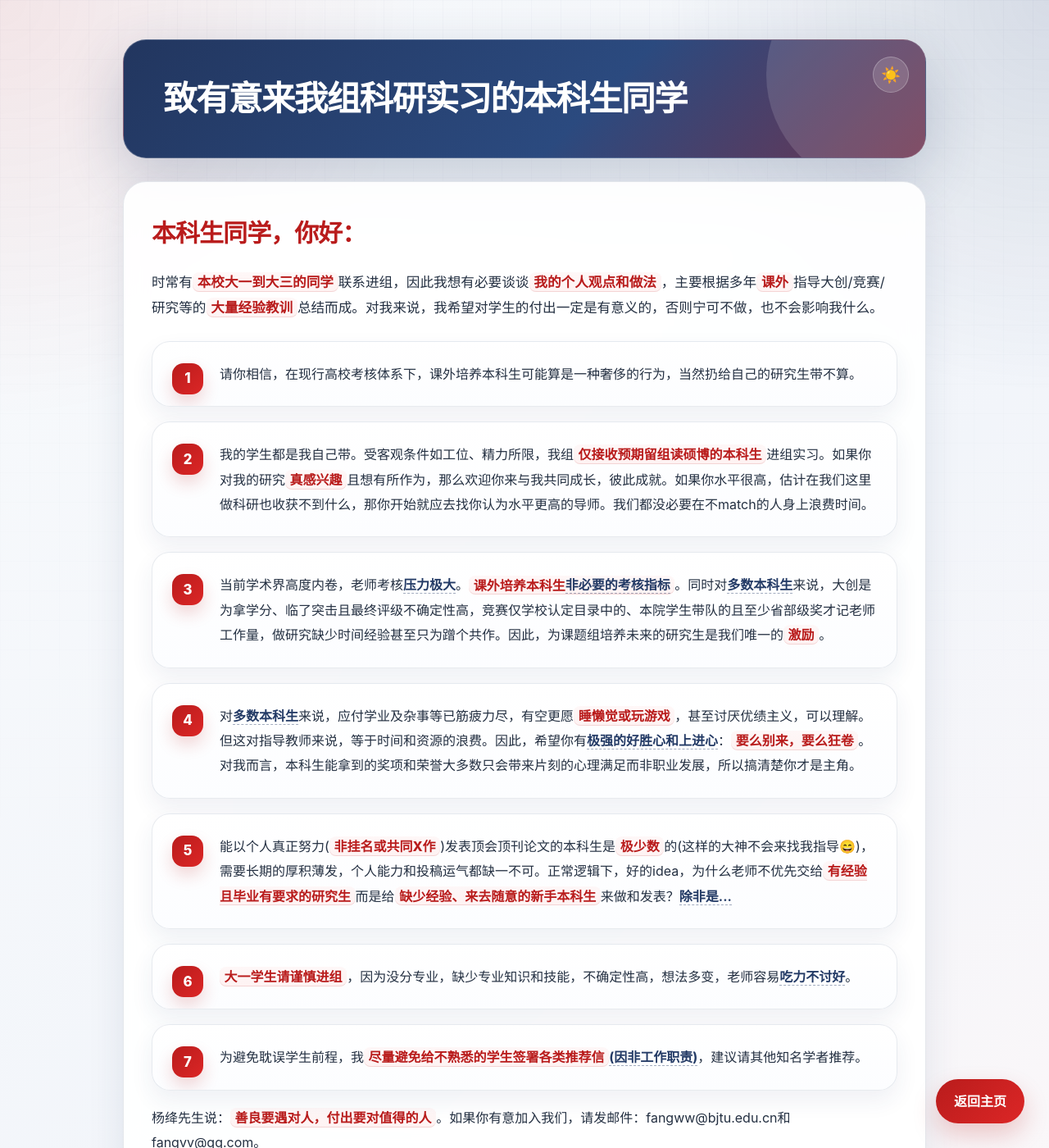
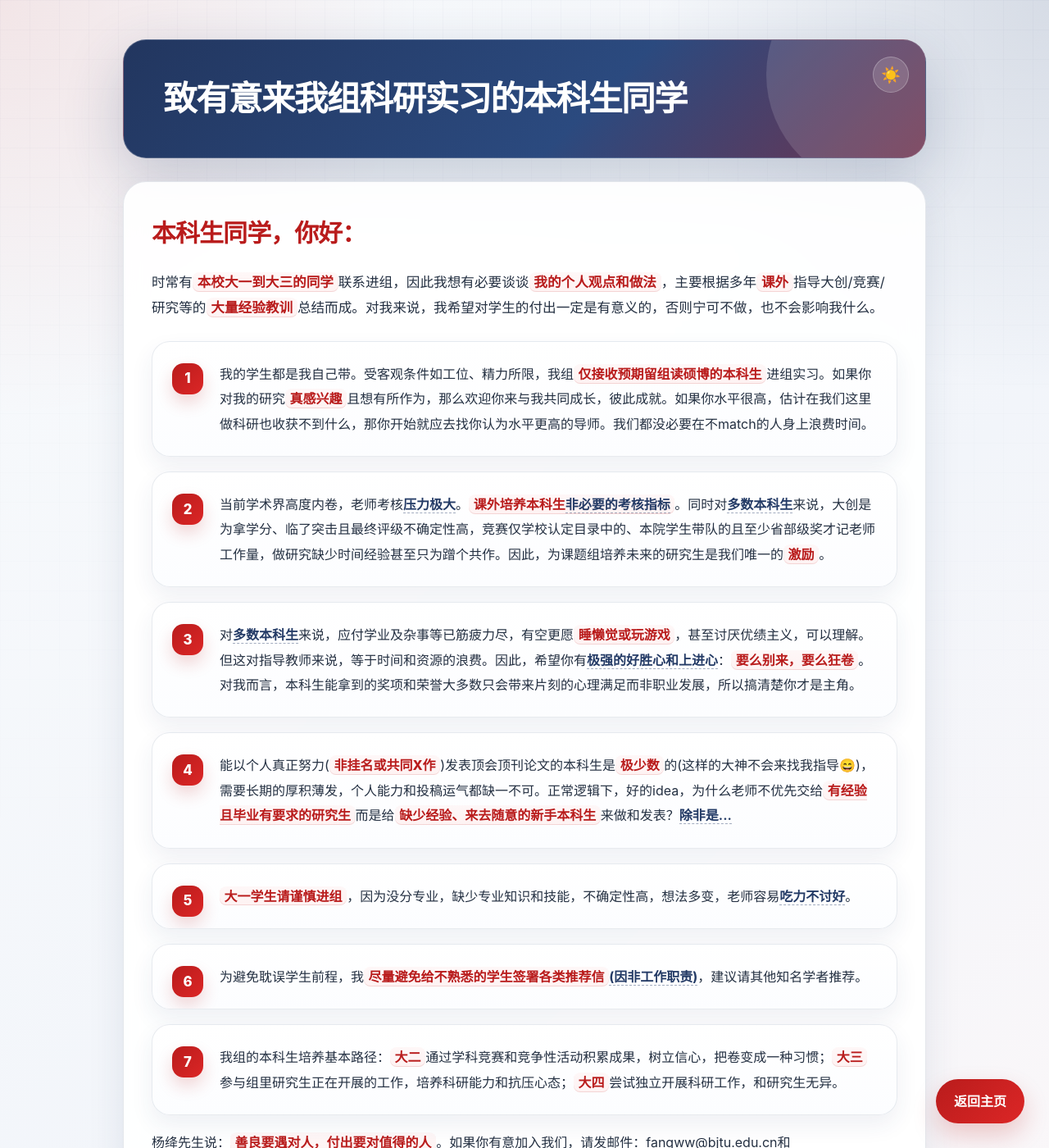
Before and after one commit to fangvv/Homepage, a Jekyll site: the page faq.html, which Jekyll copies as it is, in a window 1280 px wide and 1400 px high. Shown: the whole window at 82% size. Built offline with Jekyll 4.4.1, drawn with Linux system fonts in a browser that asks for light colours; comment, search, counter and statistics services are not loaded.

Commit message:
update faq

```diff
--- a/faq.html
+++ b/faq.html
@@ -41,8 +41,6 @@
             </p>
 
             <ol>
-
-               <li>请你相信，在现行高校考核体系下，课外培养本科生可能算是一种奢侈的行为，当然扔给自己的研究生带不算。</li>
                 <li>我的学生都是我自己带。受客观条件如工位、精力所限，我组<strong>仅接收预期留组读硕博的本科生</strong>进组实习。如果你对我的研究<strong>真感兴趣</strong>且想有所作为，那么欢迎你来与我共同成长，彼此成就。如果你水平很高，估计在我们这里做科研也收获不到什么，那你开始就应去找你认为水平更高的导师。我们都没必要在不match的人身上浪费时间。
                 </li>
 
@@ -73,6 +71,8 @@
                 <li>为避免耽误学生前程，我<strong>尽量避免给不熟悉的学生签署各类推荐信</strong><a
                         href="https://opinion.cw.com.tw/blog/profile/52/article/12180" target="_blank"
                         rel="noopener noreferrer">(因非工作职责)</a>，建议请其他知名学者推荐。</li>
+
+                <li>我组的本科生培养基本路径：<strong>大二</strong>通过学科竞赛和竞争性活动积累成果，树立信心，把卷变成一种习惯；<strong>大三</strong>参与组里研究生正在开展的工作，培养科研能力和抗压心态；<strong>大四</strong>尝试独立开展科研工作，和研究生无异。</li>
 
             </ol>
 
```
